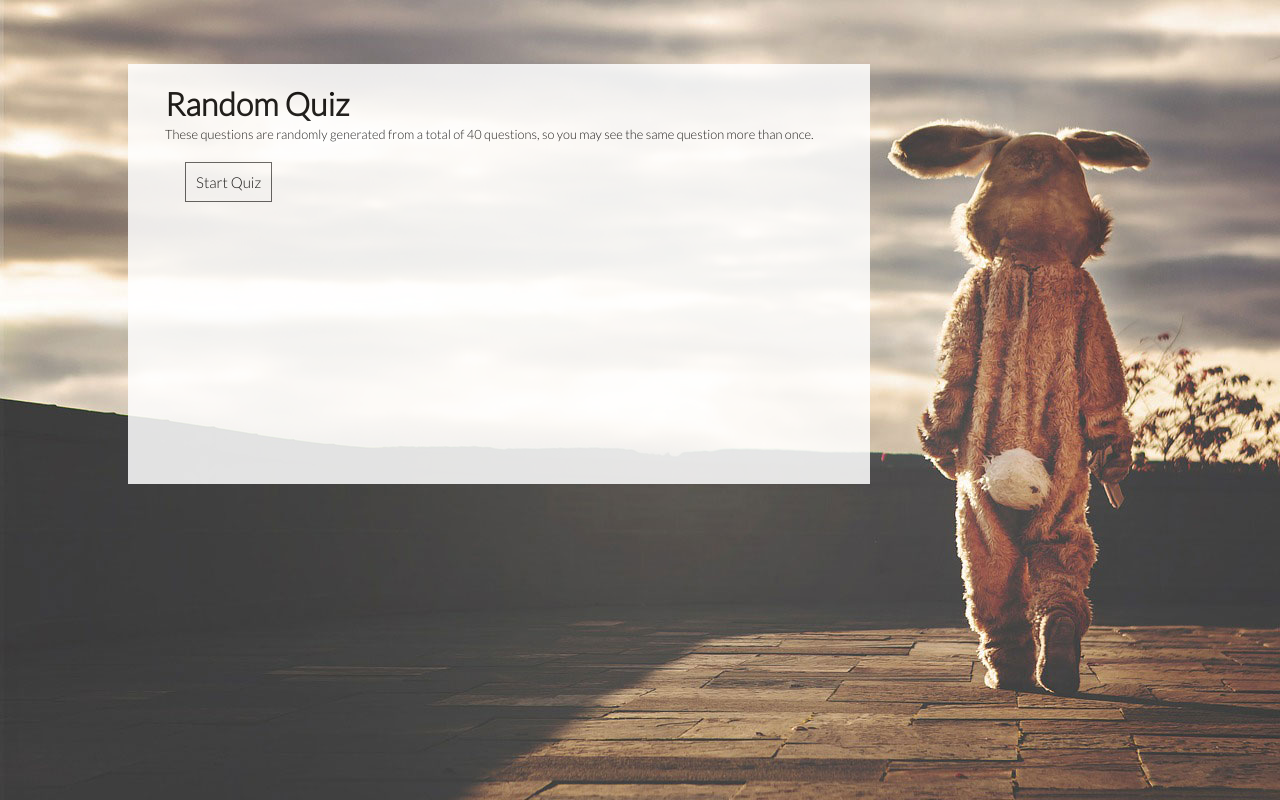
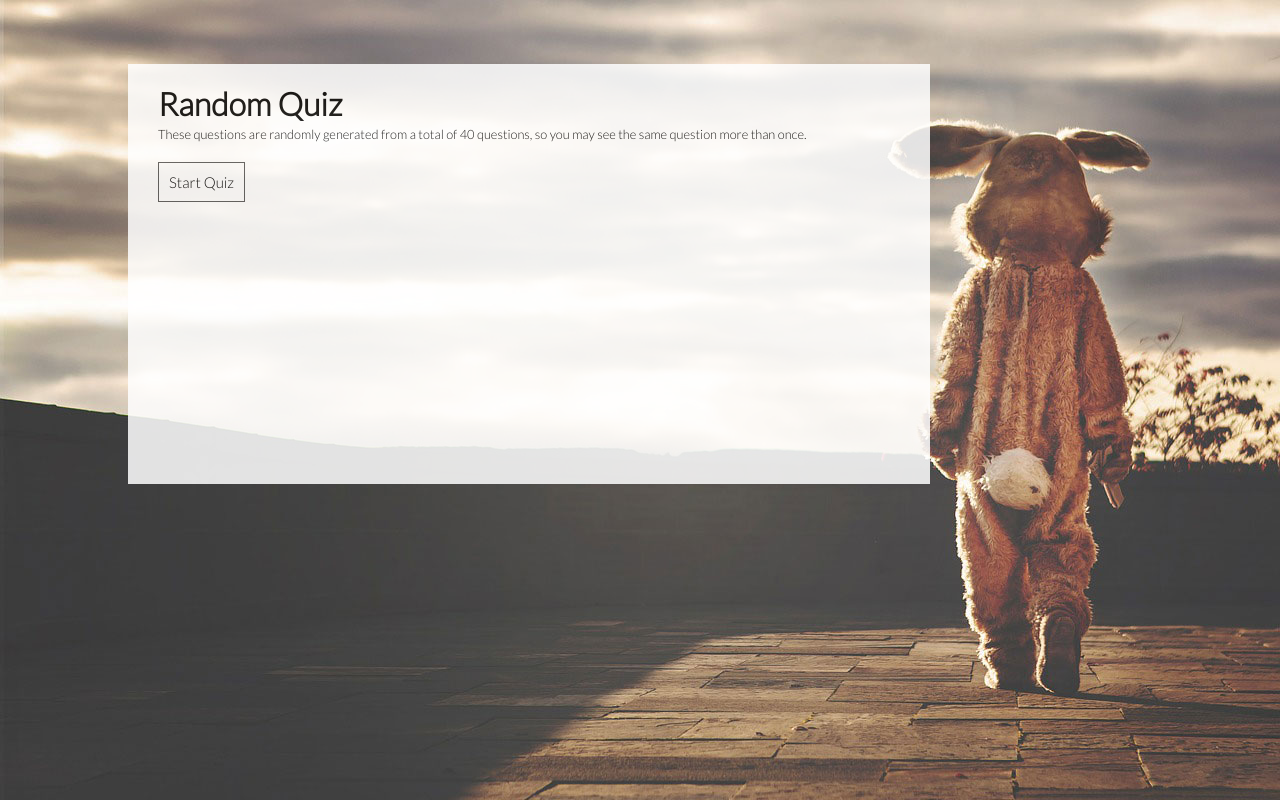
Before and after one commit to SuzetteBuxmann/random-quiz, a plain HTML site: page index.html in a window 1280 px wide. Drawn offline with Linux system fonts and the light colour scheme.

Commit message:
Add files via upload

```diff
--- a/style.css
+++ b/style.css
@@ -10,6 +10,7 @@ body {
 }
 
 .container {
+	padding: 0px 30px 0px 30px;
 	margin-left: 10%;
 	margin-top: 5%;
 	background-color: #fff;
@@ -17,13 +18,8 @@ body {
 	width: 58%;
 	height: 420px;
 }
-#wrapper1 {
-	padding-left: 20px;
-	margin-left: 5%;
-}
+
 #wrapper2 {
-	padding-left: 20px;
-	margin-left: 5%;
 	display: none;
 }
 
@@ -57,10 +53,8 @@ button:focus {
 .heading {
 	padding: 20px 20px 3px 0px;
 	margin-top: 5%;
-	margin-left: 5%;
 }
 
 .disclaimer {
 	font-size: 0.8em;
-	margin-left: 5%;
 }
```
